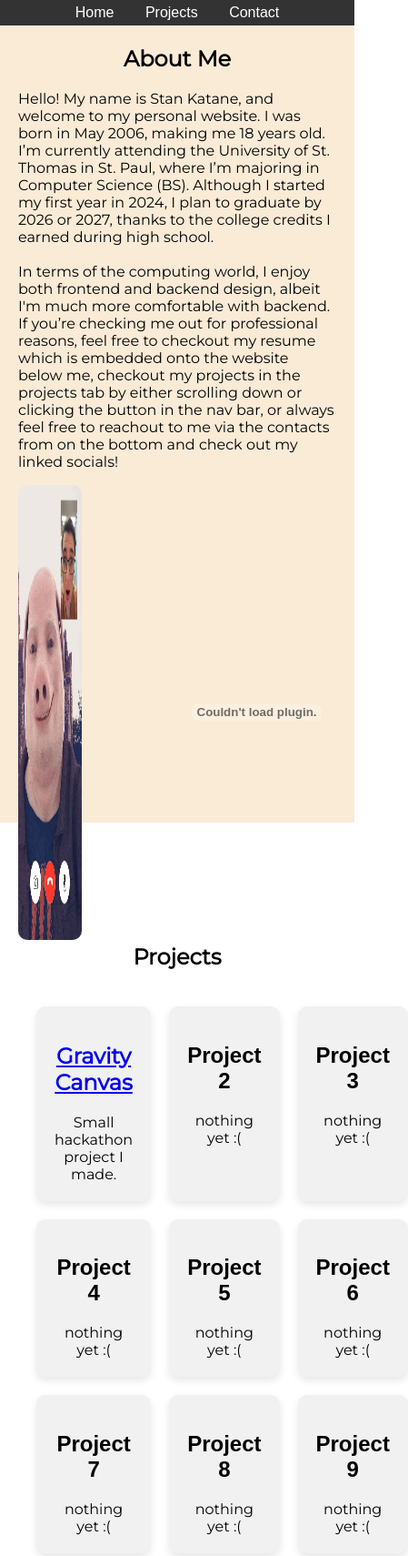
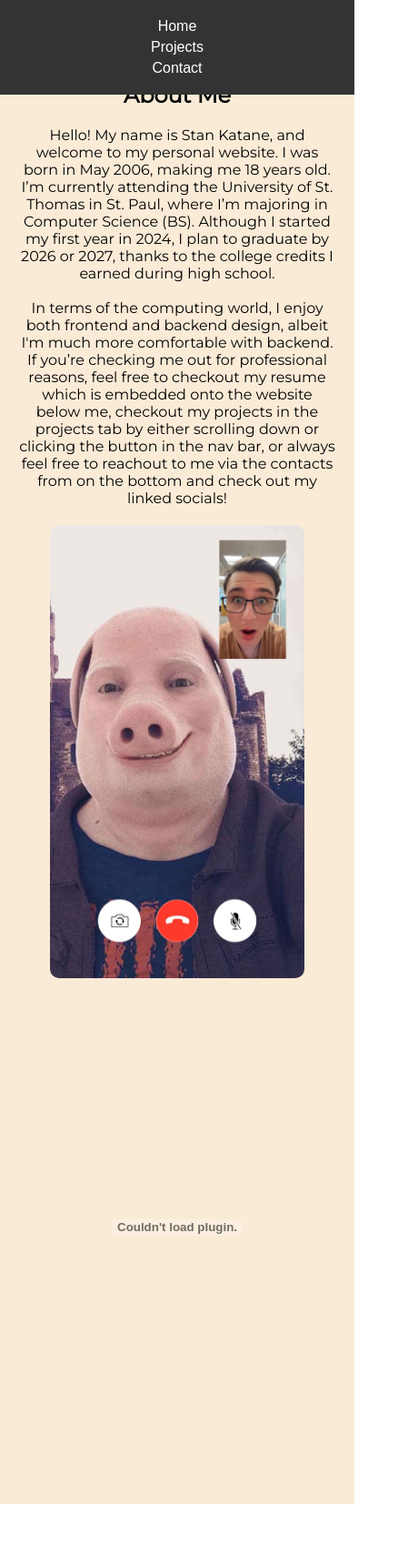
Before and after one commit to TimmyTheFinger/TimmyTheFinger.github.io, a plain HTML site: page index.html in a window 390 px wide. Shown: the top 1710 px of the page at 91% size, 449 px wide, since content can reach past the window. Drawn offline with Linux system fonts and the light colour scheme.

Commit message:
CSS QoL Update
Made Styles more organized and added support for other viewports such as mobile.

```diff
--- a/styles.css
+++ b/styles.css
@@ -1,15 +1,20 @@
+/* Importing Fonts */
 @import url('https://fonts.googleapis.com/css2?family=Montserrat&display=swap');
 
-h1, p {
-    font-family: 'Montserrat', sans-serif;
-}
-
+/* Global Styles */
 body {
     font-family: Arial, sans-serif;
     margin: 0;
     padding: 0;
 }
 
+/* Typography */
+h1, p {
+    font-family: 'Montserrat', sans-serif;
+    text-align: center;
+}
+
+/* Navigation */
 nav {
     position: fixed;
     top: 0;
@@ -17,8 +22,10 @@ nav {
     background-color: #333;
     color: white;
     text-align: center;
-    padding: 5px 0;
+    padding: 10px 0;
+    z-index: 1000;
 }
+
 nav a {
     color: white;
     margin: 0 15px;
@@ -30,35 +37,55 @@ nav a:hover {
     background-color: #555;
 }
 
-
+/* Sections */
 section {
     padding: 30px 20px;
 }
 
+.home, .projects, .contact {
+    min-height: 100vh;
+    padding-top: 50px;
+}
+
+.home {
+    background-color: antiquewhite;
+}
+
+/* Profile Section */
 .profile {
-    width: 50%;
-    float: left;
+    width: 100%;
+    text-align: center;
+    margin: 20px 0;
 }
 
 .profile img {
-    width: 40%;
-    height: 500px;
+    width: 80%;
+    max-width: 300px;
+    height: auto;
     border-radius: 10px;
 }
 
+/* Resume Section */
 .resume {
-    width: 50%;
-    float: right;
+    width: 100%;
+    text-align: center;
+    margin: 20px 0;
 }
 
 .resume embed {
-    width: 100%;
+    width: 80%;
+    max-width: 500px;
     height: 500px;
 }
 
-.home, .projects, .contact {
-    height: 100vh;
+/* Contact Section */
+.contact {
+    background-color: #F08080;
+    text-align: center;
+    align-items: center;
+    padding: 50px 20px;
 }
+
 .contact-buttons a {
     display: inline-block;
     margin: 10px;
@@ -70,53 +97,38 @@ section {
     fill: white;
 }
 
-
 .contact-form {
     margin-top: 20px;
 }
 
-.contact {
-    background-color: #F08080;
-    text-align: center;
-    align-items: center;
+#name, #email, #message {
+    border-radius: 10px;
+    padding: 10px;
+    margin: 10px 0;
+    width: 80%;
+    max-width: 400px;
 }
 
-
-#name, #email {
-    border-radius: 10px;
-    padding: 10px;
-    margin: 10px;
-}
 #message {
-    border-radius: 10px;
-    padding: 10px;
-    margin: 10px;
-    width: 25%;
-    height: 100px;
+    height: 150px;
 }
 
-.home {
-    background-color: antiquewhite;
+/* Footer */
+footer {
+    text-align: center;
+    padding: 20px;
+    background-color: #333;
+    color: white;
 }
 
-.home h1 {
-    text-align: center;
-}
-
-.projects h1 {
-    text-align: center;
-}
-
-footer {
-    text-align: center;
-}
-
+/* Grid Layout */
 .grid-container {
     display: grid;
-    grid-template-columns: repeat(3, 1fr);
+    grid-template-columns: repeat(auto-fill, minmax(250px, 1fr));
     gap: 20px;
     padding: 20px;
 }
+
 .grid-item {
     background-color: #f1f1f1;
     padding: 20px;
@@ -124,6 +136,7 @@ footer {
     border-radius: 10px;
     box-shadow: 0 4px 8px rgba(0, 0, 0, 0.1);
 }
+
 .grid-item a {
     margin: 0 0 10px;
 }
@@ -132,6 +145,7 @@ footer {
     margin: 0;
 }
 
+/* Buttons */
 input[type="submit"] {
     background-color: #333;
     color: white;
@@ -144,3 +158,30 @@ input[type="submit"] {
 input[type="submit"]:hover {
     background-color: #555;
 }
+
+/* Responsive Design */
+@media (max-width: 768px) {
+    .profile, .resume {
+        float: none;
+        width: 100%;
+        text-align: center;
+    }
+
+    .home, .projects, .contact {
+        padding-top: 70px;
+    }
+
+    #message {
+        width: 90%;
+        height: 100px;
+    }
+
+    nav {
+        padding: 15px 0;
+    }
+
+    nav a {
+        display: block;
+        margin: 5px 0;
+    }
+}
```
